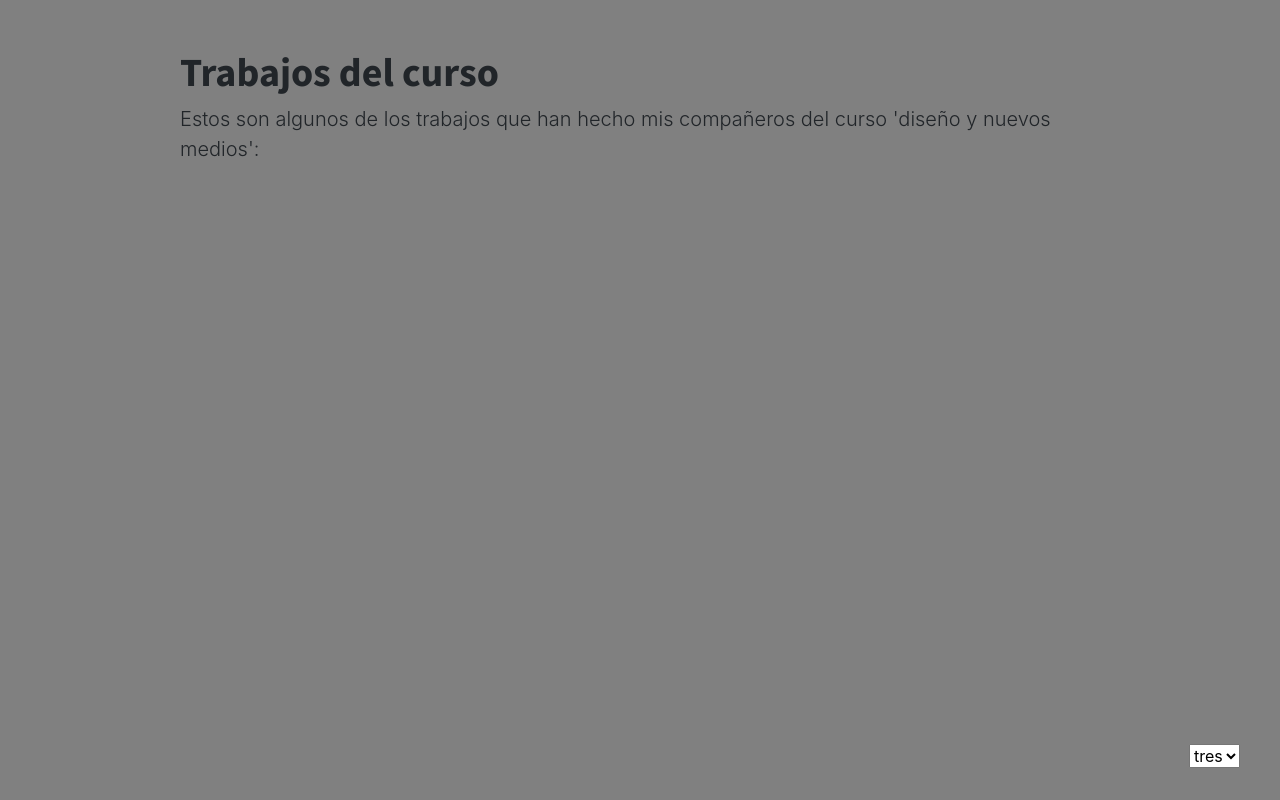
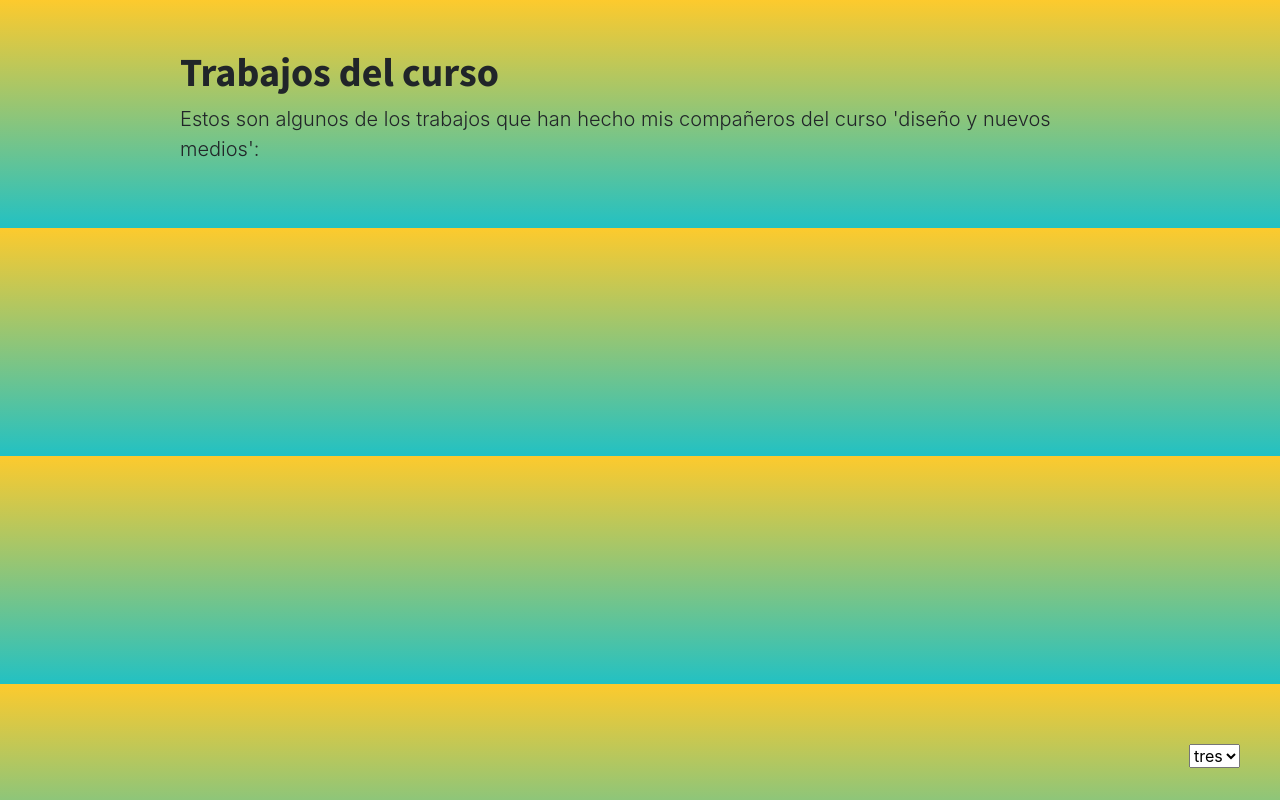
Before and after one commit to Franciscaldeh/ev2, a plain HTML site: page tres.html in a window 1280 px wide. Drawn offline with nearby package versions, Linux system fonts and the light colour scheme; no server answers.

Commit message:
Add files via upload

```diff
--- a/style.css
+++ b/style.css
@@ -2,7 +2,8 @@
 @import url('https://fonts.googleapis.com/css?family=Abel|Source+Sans+Pro:700');
 
 body{
-	background: grey;
+background: rgb(34,193,195);
+background: linear-gradient(0deg, rgba(34,193,195,1) 0%, rgba(253,202,45,1) 100%);
 }
 
 h5{
```
Also changed, not shown: dos.html (+1 -1 lines), index.html (+1 -1 lines).
